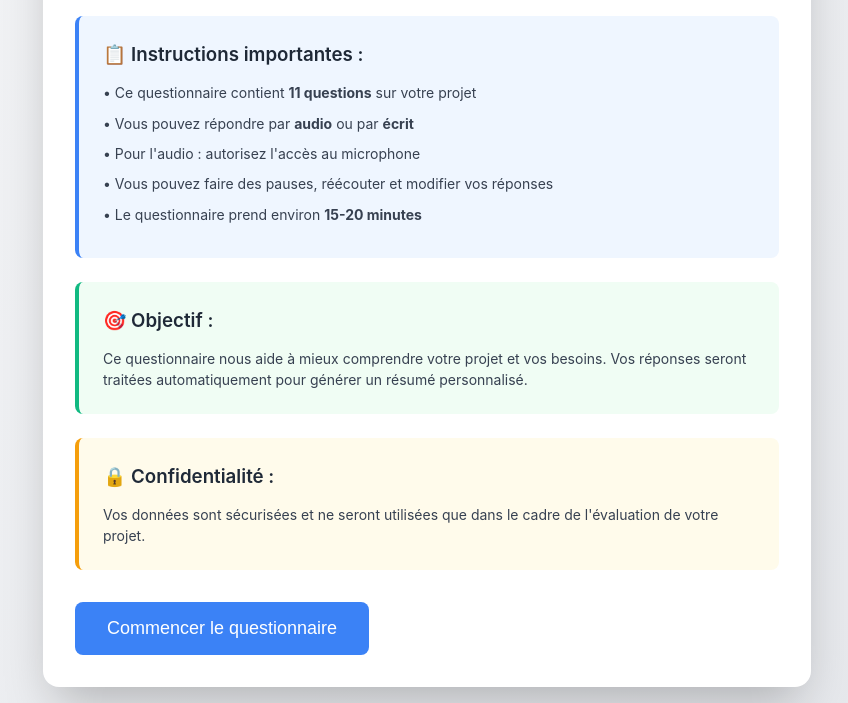
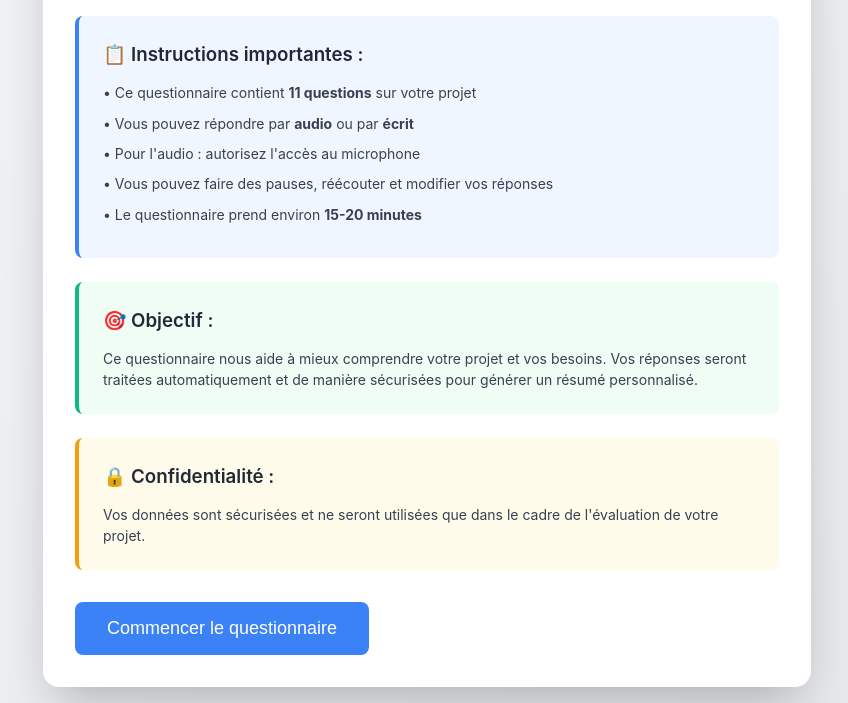
Before and after one commit to AlexV-hub/voxpop-audio-form1, a plain HTML site: page index.html in a window 1280 px wide. Shown: the part 219-922 px from the top of the page, without its empty margins (213-1061 px from the left). Drawn offline with nearby package versions, Linux system fonts and the light colour scheme.

Commit message:
Update index.html

```diff
--- a/index.html
+++ b/index.html
@@ -36,7 +36,7 @@
                         <div class="instruction-card green">
                             <h3>🎯 Objectif :</h3>
                             <p>Ce questionnaire nous aide à mieux comprendre votre projet et vos besoins.
-                               Vos réponses seront traitées automatiquement pour générer un résumé personnalisé.</p>
+                               Vos réponses seront traitées automatiquement et de manière sécurisées pour générer un résumé personnalisé.</p>
                         </div>
 
                         <div class="instruction-card amber">
```
